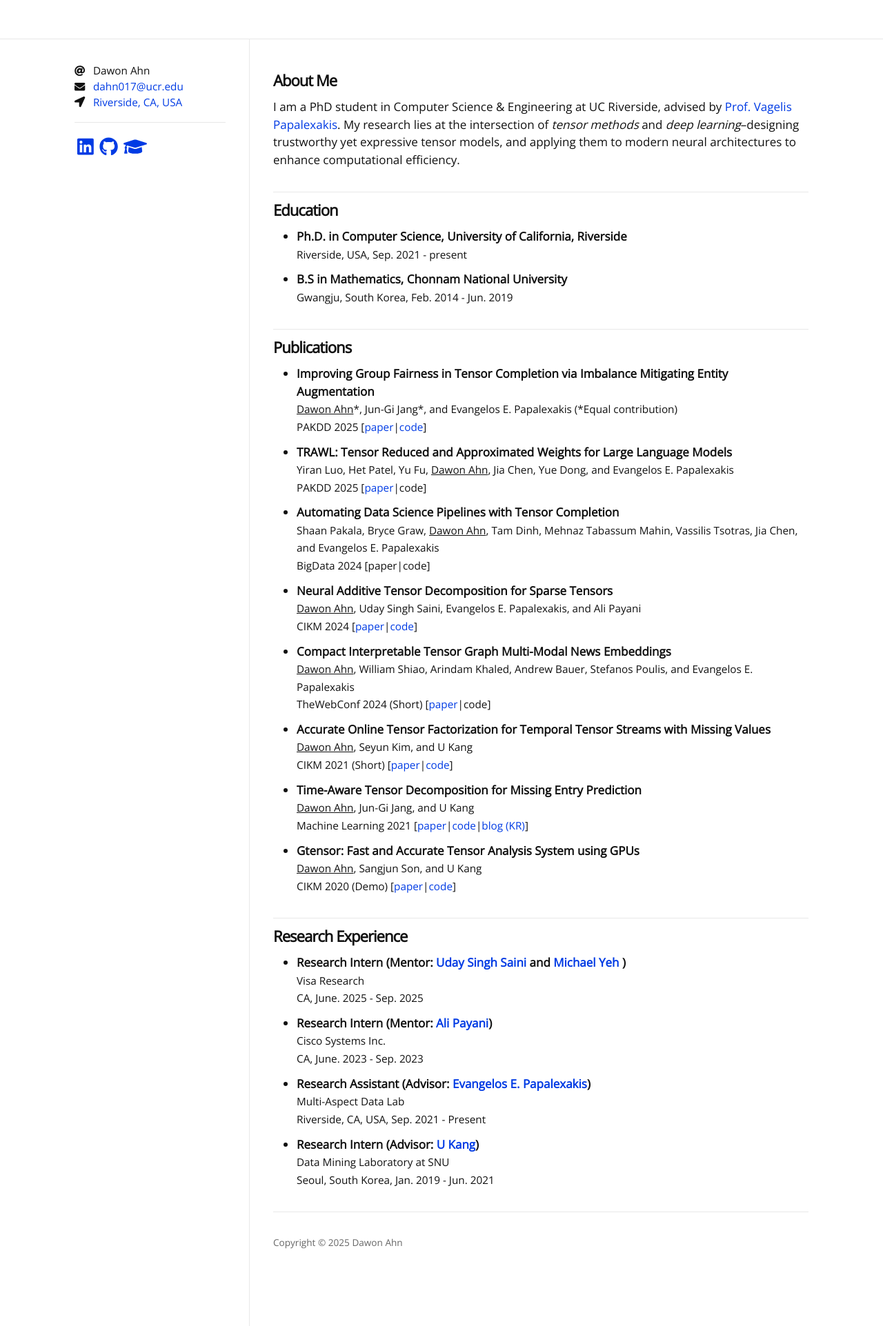
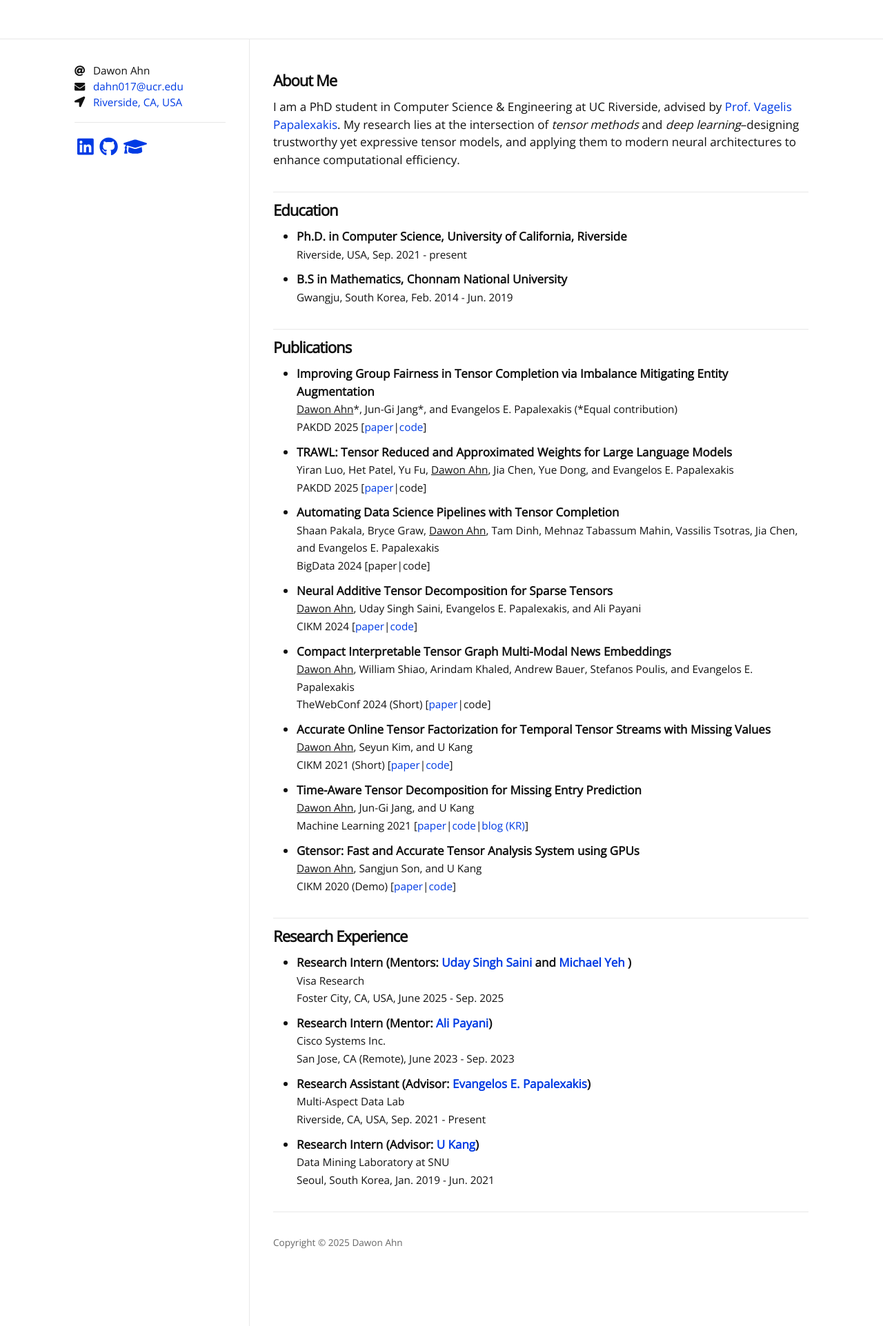
Before and after one commit to dawonahn/dawonahn.github.io, a Jekyll site: the page built from index.html, in a window 1280 px wide. Shown: the whole page at 69% size. Built offline with Jekyll 4.4.1, drawn with Linux system fonts in a browser that asks for light colours; nearby versions of some CDN libraries; some web fonts are replaced; the list of posts is cut into pages by our own code.

Commit message:
Update home.html

```diff
--- a/_layouts/home.html
+++ b/_layouts/home.html
@@ -84,14 +84,14 @@ layout: default
     <div class="post-content">
       <ul>
         <li>
-          <b>Research Intern (Mentor: <a href="https://scholar.google.com/citations?user=oQRhhVQAAAAJ&hl=en&oi=ao">Uday Singh Saini</a> and <a href="https://mcyeh.github.io/">Michael Yeh</a> )</b><br>
+          <b>Research Intern (Mentors: <a href="https://scholar.google.com/citations?user=oQRhhVQAAAAJ&hl=en&oi=ao">Uday Singh Saini</a> and <a href="https://mcyeh.github.io/">Michael Yeh</a> )</b><br>
           <p2>Visa Research</p2><br>
-          <p2>CA, June. 2025 - Sep. 2025</p2>
+          <p2>Foster City, CA, USA, June 2025 - Sep. 2025</p2>
         </li>
         <li>
           <b>Research Intern (Mentor: <a href="https://www.cs.ucr.edu/~epapalex/">Ali Payani</a>)</b><br>
           <p2>Cisco Systems Inc.</p2><br>
-          <p2>CA, June. 2023 - Sep. 2023</p2>
+          <p2>San Jose, CA (Remote), June 2023 - Sep. 2023</p2>
         </li>
         <li>
           <b>Research Assistant (Advisor: <a href="https://www.cs.ucr.edu/~epapalex/">Evangelos E. Papalexakis</a>)</b><br>
```
